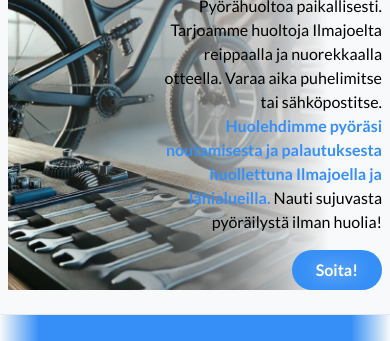
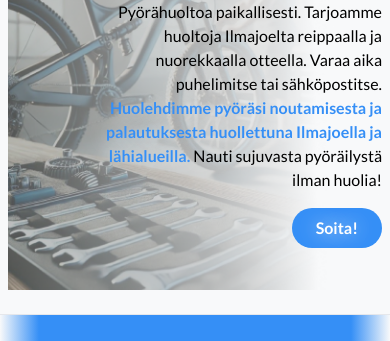
Before and after one commit to 1ivari/pyorahuolto-website, a website: page index.html in a window 390 px wide. Shown: the part 275-616 px from the top of the page. Drawn offline with Linux system fonts and the light colour scheme.

Commit message:
Minor changes

```diff
--- a/index.html
+++ b/index.html
@@ -51,7 +51,7 @@
       <section class="relative mx-2 py-6">
         <!-- use img/hero_image_mobile.png on small screens -->
         <img
-          src="img/hero_mobile_bike2.png"
+          src="img/hero_mobile_bike_whiter.png"
           alt="Ilmajoen Pyörähuolto - taustakuva"
           class="block md:hidden w-full h-96 object-cover"
         />
@@ -65,7 +65,7 @@
         <div
           class="absolute inset-0 flex justify-end md:justify-start items-center text-black"
         >
-          <div class="text-right text-shadow w-3/5 md:text-left md:w-2/5">
+          <div class="text-right text-shadow w-4/5 md:text-left md:w-2/5">
             <h1 class="text-3xl lg:text-5xl font-bold mb-4">
               Ilmajoen pyörähuolto
             </h1>
@@ -90,6 +90,9 @@
         <h2 class="text-3xl font-bold text-white uppercase">HUOLTOPALVELUT</h2>
       </section>
             <!-- Added gap here -->
+      <div class="text-center p-4">
+        <p>Kaikkiin huoltoihin sisältyy huollettavan pyörän nouto ja palautus Ilmajoella ja lähialueilla</p>
+      </div>
       <div class="mt-8"></div>
         <!-- 2 columns 1 row on md and higher, 2 rows 1 column on small devices -->
         <div class="grid md:grid-cols-2 grid-cols-1 gap-4 mx-2">
```
Also changed, not shown: img/hero_mobile_bike_whiter.png (added), img/hero_mobile_bike_whiter.svg (added), output.css.
